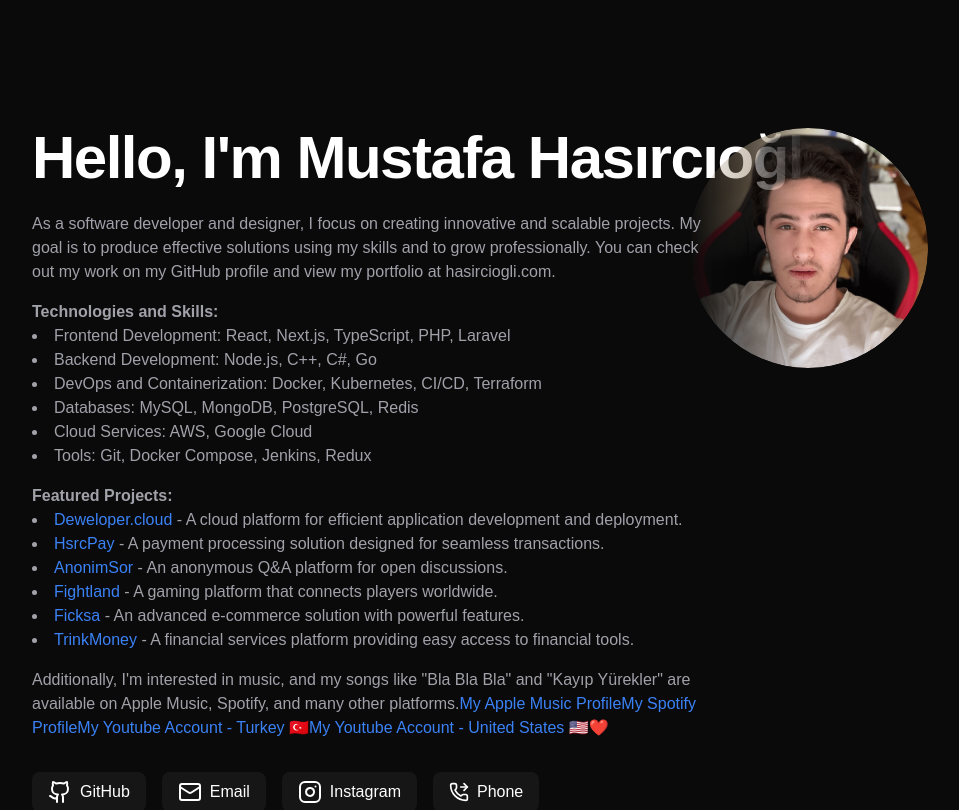
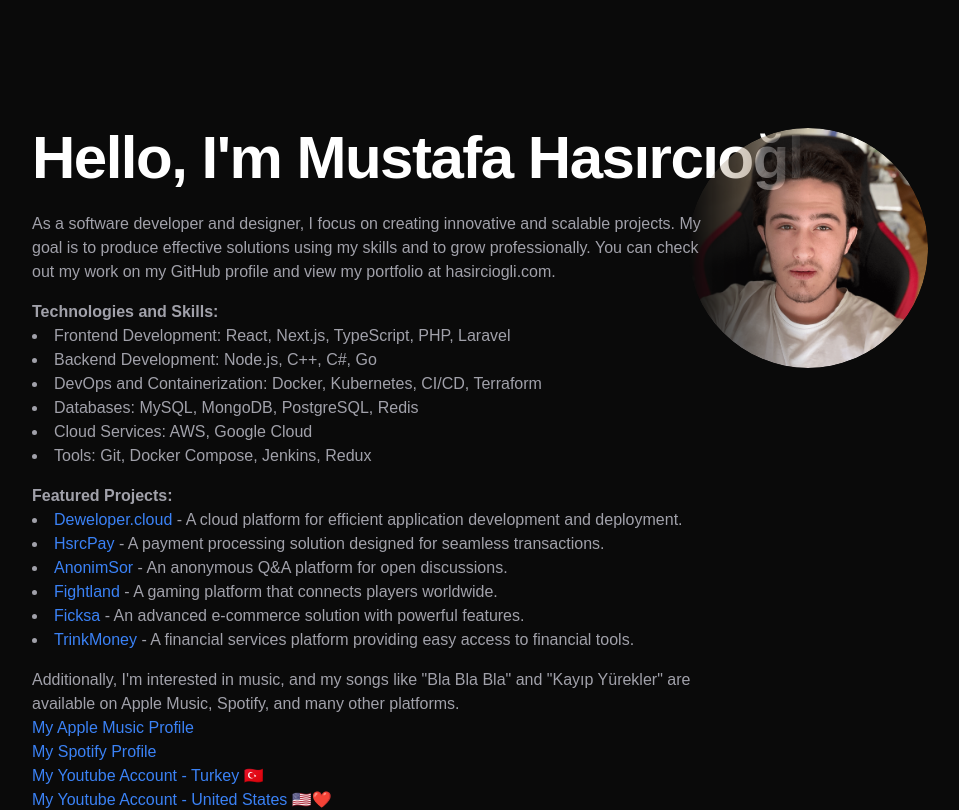
Before and after one commit to hasirciogluhq/hasirciogli.com-portfollio, a Next.js app: page /who-is-mustafa-hasircioglu in a window 1280 px wide. Shown: the top 810 px of the page, without its empty margins (160-1119 px from the left). Built offline with nearby package versions, Linux system fonts and the light colour scheme.

Commit message:
flex bug fixed

```diff
--- a/src/app/mustafa-hasircioglu-kimdir/page.tsx
+++ b/src/app/mustafa-hasircioglu-kimdir/page.tsx
@@ -50,6 +50,7 @@
                                 <li><a href="https://trinkmoney.com" className="text-blue-500 hover:underline">TrinkMoney</a> - Finansal araçlara kolay erişim sağlayan bir finansal hizmetler platformu.</li>
                             </ul>
                         </div>
+                        <div className="flex flex-col">
                             <p>
                                 Ayrıca, müzikle de ilgileniyorum ve Apple Music, spotify ve birçok platform da &quot;Bla Bla Bla&quot; ve &quot;Kayıp Yürekler&quot; gibi şarkılarım mevcut.
                             </p>
@@ -57,6 +58,7 @@
                             <a href="https://open.spotify.com/artist/2ULQn4aI8EULqHDRUB59qE?si=f7PJeHG-T-23yLYmK2zopg" className="text-blue-500 hover:underline">Spotify Profilim</a>
                             <a href="https://www.youtube.com/@hasirciogli" className="text-blue-500 hover:underline">Youtube Hesabım - Turkey 🇹🇷</a>
                             <a href="https://www.youtube.com/@noxydev" className="text-blue-500 hover:underline">Youtube Hesabım - United States 🇺🇸❤️</a>
+                        </div>
                     </motion.div>
 
                     <motion.div
--- a/src/app/who-is-mustafa-hasircioglu/page.tsx
+++ b/src/app/who-is-mustafa-hasircioglu/page.tsx
@@ -50,13 +50,13 @@
                 <li><a href="https://trinkmoney.com" className="text-blue-500 hover:underline">TrinkMoney</a> - A financial services platform providing easy access to financial tools.</li>
               </ul>
             </div>
-            <p>
-              Additionally, I&apos;m interested in music, and my songs like &quot;Bla Bla Bla&quot; and &quot;Kayıp Yürekler&quot; are available on Apple Music, Spotify, and many other platforms.
+            <div className="flex flex-col">
+              <p>Additionally, I&apos;m interested in music, and my songs like &quot;Bla Bla Bla&quot; and &quot;Kayıp Yürekler&quot; are available on Apple Music, Spotify, and many other platforms.</p>
               <a href="https://music.apple.com/us/artist/mustafa-has%C4%B1rc%C4%B1o%C4%9Flu/1776362009" className="text-blue-500 hover:underline">My Apple Music Profile</a>
               <a href="https://open.spotify.com/artist/2ULQn4aI8EULqHDRUB59qE?si=f7PJeHG-T-23yLYmK2zopg" className="text-blue-500 hover:underline">My Spotify Profile</a>
               <a href="https://www.youtube.com/@hasirciogli" className="text-blue-500 hover:underline">My Youtube Account - Turkey 🇹🇷</a>
               <a href="https://www.youtube.com/@noxydev" className="text-blue-500 hover:underline">My Youtube Account - United States 🇺🇸❤️</a>
-            </p>
+            </div>
           </motion.div>
 
           <motion.div
```
Lines whose indentation alone changed are shown as unchanged.
